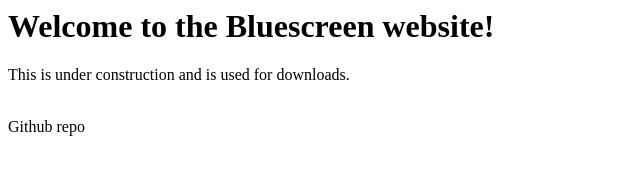
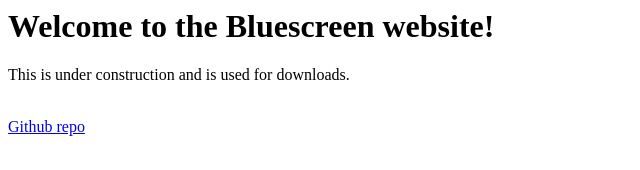
Before and after one commit to harryaldwithjarryald/BlueScreen, a plain HTML site: page index.html in a window 1280 px wide. Shown: the full height of the page, 0-640 px from the left. Drawn offline with Linux system fonts and the light colour scheme.

Commit message:
Update index.html

```diff
--- a/index.html
+++ b/index.html
@@ -2,4 +2,4 @@
 <h1>Welcome to the Bluescreen website! </h1>
 <p>This is under construction and is used for downloads.</p>
 <br>
-<a href'https://github.com/harryaldwithjarryald/BlueScreen'>Github repo</a>
+<a href='https://github.com/harryaldwithjarryald/BlueScreen'>Github repo</a>
```
